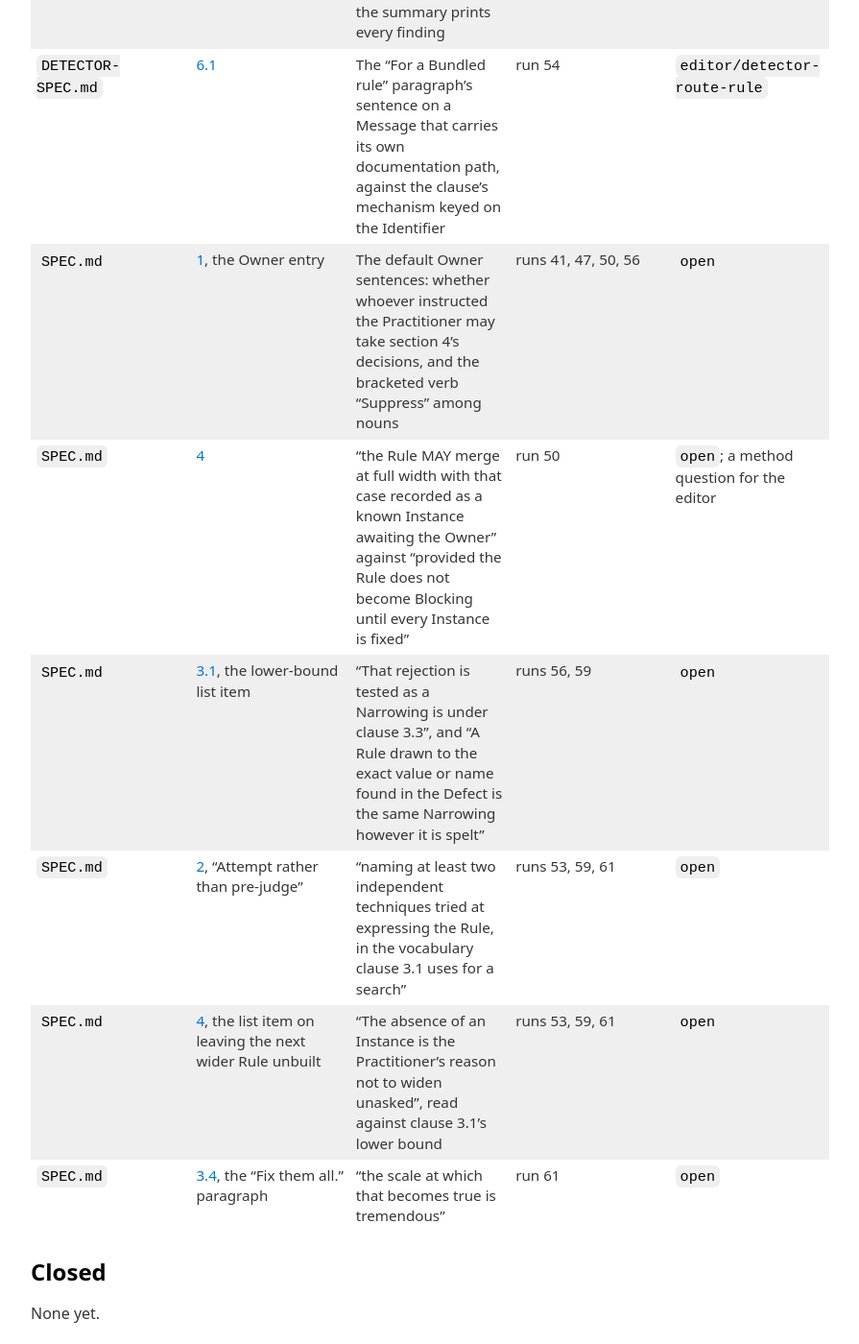
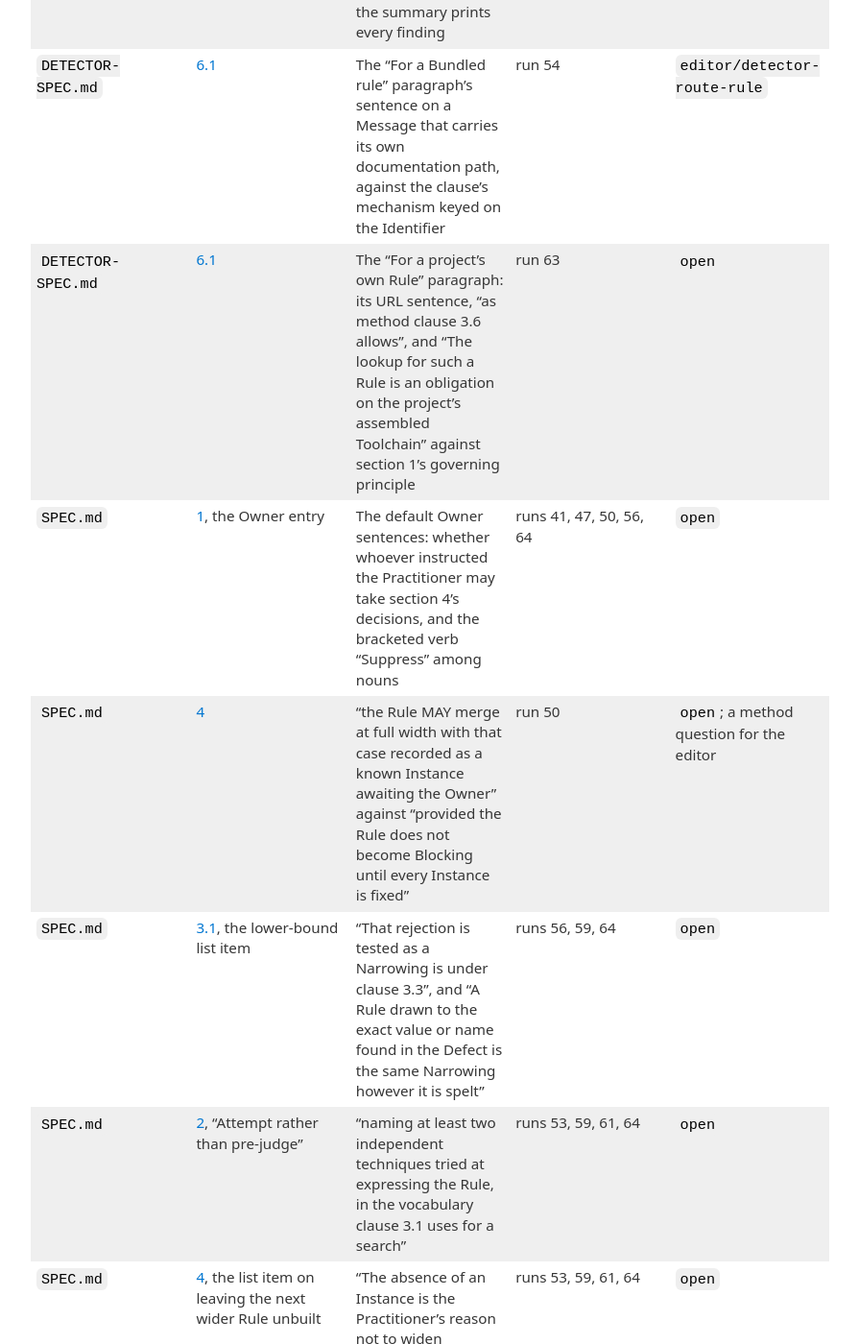
Before and after one commit to Defence-Before-Fix/defence-before-fix.github.io, a Jekyll site: the page built from acceptance/ROUTED.md, in a window 1280 px wide and 1400 px high, scrolled down 2214 px. Shown: the whole window at 96% size, without its empty margins (192-1087 px from the left). Built offline with Jekyll 4.4.1, drawn with Linux system fonts in a browser that asks for light colours; our own code applies the rules of GitHub Pages for plain Markdown files.

Commit message:
Routed findings from runs 63 and 64
acceptance/ROUTED.md gains the detector's clause 6.1 paragraph on a project's own rule, from
run 63, and notes run 64 on the four method rows it raised again.

Co-Authored-By: Claude Fable 5.1 <noreply@anthropic.com>

```diff
--- a/acceptance/ROUTED.md
+++ b/acceptance/ROUTED.md
@@ -15,25 +15,26 @@ untouched text of the change those runs tested, and are listed here so that they
 
 ## Open
 
-| Document           | Clause                                                                                                                                                                                                                                                                                                                       | Passage                                                                                                                                                                              | Raised by                   | Status                                   |
-| ------------------ | ---------------------------------------------------------------------------------------------------------------------------------------------------------------------------------------------------------------------------------------------------------------------------------------------------------------------------- | ------------------------------------------------------------------------------------------------------------------------------------------------------------------------------------ | --------------------------- | ---------------------------------------- |
-| `TOOLING-SPEC.md`  | [9](../TOOLING-SPEC.md#9-conformance) and [9.1](../TOOLING-SPEC.md#91-a-project-that-ships-a-detector-or-a-toolchain-has-two-levels-of-conformance-graded-separately)                                                                                                                                                        | Section 9 counts section 8 in a shipping project's project grade; clause 9.1 says section 8 bears on the artefact grade only                                                         | runs 43, 46, 55             | `editor/toolchain-contradictions`        |
-| `TOOLING-SPEC.md`  | [2](../TOOLING-SPEC.md#2-terminology), [4.2](../TOOLING-SPEC.md#42-the-toolchain-must-resolve-every-identifier-a-defence-it-routes-can-print-from-the-installed-copy-without-network-access), [8.1](../TOOLING-SPEC.md#81-a-shipped-toolchain-must-fail-its-own-release-if-a-bundled-defence-lacks-resolvable-documentation) | The Defence row, "with its documentation, in force and Blocking", against clauses 4.2 and 8.1, which exist to catch a Blocking rule whose documentation is missing                   | runs 33, 40, 43, 46, 49, 55 | `editor/toolchain-contradictions`        |
-| `TOOLING-SPEC.md`  | [9.2](../TOOLING-SPEC.md#92-the-declaration-is-the-claim-and-the-known-gap-record-not-a-condition-of-conformance)                                                                                                                                                                                                            | "MUST record that gap alongside the version" against "The declaration is optional."                                                                                                  | runs 33, 52, 55             | `editor/toolchain-contradictions`        |
-| `TOOLING-SPEC.md`  | [4.3](../TOOLING-SPEC.md#43-the-toolchain-must-forbid-through-a-defence-of-its-own-every-suppression-route-that-bypasses-the-project-record)                                                                                                                                                                                 | The heading, "through a defence of its own", against the body's "MUST disable ... or MUST run a Blocking Defence"                                                                    | runs 33, 55                 | `editor/toolchain-contradictions`        |
-| `TOOLING-SPEC.md`  | [4.1](../TOOLING-SPEC.md#41-every-detector-the-toolchain-routes-a-defence-through-must-conform-to-the-detector-specification)                                                                                                                                                                                                | "That document's MUSTs, in brief, are six", where the detector specification's sections 4 to 7 carry eleven                                                                          | runs 40, 46                 | `editor/toolchain-contradictions`        |
-| `TOOLING-SPEC.md`  | [9](../TOOLING-SPEC.md#9-conformance)                                                                                                                                                                                                                                                                                        | "A Toolchain Conforms with Agent support if, in addition, it satisfies section 7", where section 7 holds only SHOULDs                                                                | run 57                      | `editor/toolchain-contradictions`        |
-| `TOOLING-SPEC.md`  | [5.3](../TOOLING-SPEC.md#53-a-projects-own-defences-must-appear-in-the-listing-alongside-bundled-ones)                                                                                                                                                                                                                       | "Where such a Defence is not expressible in the Toolchain's own Detectors, its entry MAY be sourced from wherever it is enabled": what "such a Defence" and "its entry" refer to     | run 52                      | `open`                                   |
-| `DETECTOR-SPEC.md` | [7.1](../DETECTOR-SPEC.md#71-a-detector-may-offer-an-inline-suppression-route-but-must-make-it-detectable-or-disableable)                                                                                                                                                                                                    | "by a Rule the project can write in the Detector itself", read as the project editing the detector's own source, against clause 4.1's bespoke rules                                  | runs 36, 42, 45, 48, 51, 54 | `editor/detector-route-rule`             |
-| `DETECTOR-SPEC.md` | [8.1](../DETECTOR-SPEC.md#81-a-maintainer-may-declare-the-version-of-this-document-the-detector-conforms-to-and-the-declaration-records-known-gaps)                                                                                                                                                                          | "MUST record that gap alongside the version it declares" against "The declaration is optional."                                                                                      | runs 39, 42                 | `editor/detector-route-rule`             |
-| `DETECTOR-SPEC.md` | [5.3](../DETECTOR-SPEC.md#53-the-result-must-reach-the-practitioner-in-the-output-of-the-command-they-ran)                                                                                                                                                                                                                   | "the location of the remainder": what the remainder is when the summary prints every finding                                                                                         | run 32                      | `editor/detector-route-rule`             |
-| `DETECTOR-SPEC.md` | [6.1](../DETECTOR-SPEC.md#61-the-detector-must-provide-a-mechanism-that-resolves-a-printed-identifier-to-its-documentation)                                                                                                                                                                                                  | The "For a Bundled rule" paragraph's sentence on a Message that carries its own documentation path, against the clause's mechanism keyed on the Identifier                           | run 54                      | `editor/detector-route-rule`             |
-| `SPEC.md`          | [1](../SPEC.md#1-terminology), the Owner entry                                                                                                                                                                                                                                                                               | The default Owner sentences: whether whoever instructed the Practitioner may take section 4's decisions, and the bracketed verb "Suppress" among nouns                               | runs 41, 47, 50, 56         | `open`                                   |
-| `SPEC.md`          | [4](../SPEC.md#4-authority-which-decisions-belong-to-whom)                                                                                                                                                                                                                                                                   | "the Rule MAY merge at full width with that case recorded as a known Instance awaiting the Owner" against "provided the Rule does not become Blocking until every Instance is fixed" | run 50                      | `open`; a method question for the editor |
-| `SPEC.md`          | [3.1](../SPEC.md#31-attribute-the-defect-to-a-class), the lower-bound list item                                                                                                                                                                                                                                              | "That rejection is tested as a Narrowing is under clause 3.3", and "A Rule drawn to the exact value or name found in the Defect is the same Narrowing however it is spelt"           | runs 56, 59                 | `open`                                   |
-| `SPEC.md`          | [2](../SPEC.md#2-when-the-method-applies), "Attempt rather than pre-judge"                                                                                                                                                                                                                                                   | "naming at least two independent techniques tried at expressing the Rule, in the vocabulary clause 3.1 uses for a search"                                                            | runs 53, 59, 61             | `open`                                   |
-| `SPEC.md`          | [4](../SPEC.md#4-authority-which-decisions-belong-to-whom), the list item on leaving the next wider Rule unbuilt                                                                                                                                                                                                             | "The absence of an Instance is the Practitioner's reason not to widen unasked", read against clause 3.1's lower bound                                                                | runs 53, 59, 61             | `open`                                   |
-| `SPEC.md`          | [3.4](../SPEC.md#34-sweep-the-codebase-then-fix-every-instance), the "Fix them all." paragraph                                                                                                                                                                                                                               | "the scale at which that becomes true is tremendous"                                                                                                                                 | run 61                      | `open`                                   |
+| Document           | Clause                                                                                                                                                                                                                                                                                                                       | Passage                                                                                                                                                                                                                   | Raised by                   | Status                                   |
+| ------------------ | ---------------------------------------------------------------------------------------------------------------------------------------------------------------------------------------------------------------------------------------------------------------------------------------------------------------------------- | ------------------------------------------------------------------------------------------------------------------------------------------------------------------------------------------------------------------------- | --------------------------- | ---------------------------------------- |
+| `TOOLING-SPEC.md`  | [9](../TOOLING-SPEC.md#9-conformance) and [9.1](../TOOLING-SPEC.md#91-a-project-that-ships-a-detector-or-a-toolchain-has-two-levels-of-conformance-graded-separately)                                                                                                                                                        | Section 9 counts section 8 in a shipping project's project grade; clause 9.1 says section 8 bears on the artefact grade only                                                                                              | runs 43, 46, 55             | `editor/toolchain-contradictions`        |
+| `TOOLING-SPEC.md`  | [2](../TOOLING-SPEC.md#2-terminology), [4.2](../TOOLING-SPEC.md#42-the-toolchain-must-resolve-every-identifier-a-defence-it-routes-can-print-from-the-installed-copy-without-network-access), [8.1](../TOOLING-SPEC.md#81-a-shipped-toolchain-must-fail-its-own-release-if-a-bundled-defence-lacks-resolvable-documentation) | The Defence row, "with its documentation, in force and Blocking", against clauses 4.2 and 8.1, which exist to catch a Blocking rule whose documentation is missing                                                        | runs 33, 40, 43, 46, 49, 55 | `editor/toolchain-contradictions`        |
+| `TOOLING-SPEC.md`  | [9.2](../TOOLING-SPEC.md#92-the-declaration-is-the-claim-and-the-known-gap-record-not-a-condition-of-conformance)                                                                                                                                                                                                            | "MUST record that gap alongside the version" against "The declaration is optional."                                                                                                                                       | runs 33, 52, 55             | `editor/toolchain-contradictions`        |
+| `TOOLING-SPEC.md`  | [4.3](../TOOLING-SPEC.md#43-the-toolchain-must-forbid-through-a-defence-of-its-own-every-suppression-route-that-bypasses-the-project-record)                                                                                                                                                                                 | The heading, "through a defence of its own", against the body's "MUST disable ... or MUST run a Blocking Defence"                                                                                                         | runs 33, 55                 | `editor/toolchain-contradictions`        |
+| `TOOLING-SPEC.md`  | [4.1](../TOOLING-SPEC.md#41-every-detector-the-toolchain-routes-a-defence-through-must-conform-to-the-detector-specification)                                                                                                                                                                                                | "That document's MUSTs, in brief, are six", where the detector specification's sections 4 to 7 carry eleven                                                                                                               | runs 40, 46                 | `editor/toolchain-contradictions`        |
+| `TOOLING-SPEC.md`  | [9](../TOOLING-SPEC.md#9-conformance)                                                                                                                                                                                                                                                                                        | "A Toolchain Conforms with Agent support if, in addition, it satisfies section 7", where section 7 holds only SHOULDs                                                                                                     | run 57                      | `editor/toolchain-contradictions`        |
+| `TOOLING-SPEC.md`  | [5.3](../TOOLING-SPEC.md#53-a-projects-own-defences-must-appear-in-the-listing-alongside-bundled-ones)                                                                                                                                                                                                                       | "Where such a Defence is not expressible in the Toolchain's own Detectors, its entry MAY be sourced from wherever it is enabled": what "such a Defence" and "its entry" refer to                                          | run 52                      | `open`                                   |
+| `DETECTOR-SPEC.md` | [7.1](../DETECTOR-SPEC.md#71-a-detector-may-offer-an-inline-suppression-route-but-must-make-it-detectable-or-disableable)                                                                                                                                                                                                    | "by a Rule the project can write in the Detector itself", read as the project editing the detector's own source, against clause 4.1's bespoke rules                                                                       | runs 36, 42, 45, 48, 51, 54 | `editor/detector-route-rule`             |
+| `DETECTOR-SPEC.md` | [8.1](../DETECTOR-SPEC.md#81-a-maintainer-may-declare-the-version-of-this-document-the-detector-conforms-to-and-the-declaration-records-known-gaps)                                                                                                                                                                          | "MUST record that gap alongside the version it declares" against "The declaration is optional."                                                                                                                           | runs 39, 42                 | `editor/detector-route-rule`             |
+| `DETECTOR-SPEC.md` | [5.3](../DETECTOR-SPEC.md#53-the-result-must-reach-the-practitioner-in-the-output-of-the-command-they-ran)                                                                                                                                                                                                                   | "the location of the remainder": what the remainder is when the summary prints every finding                                                                                                                              | run 32                      | `editor/detector-route-rule`             |
+| `DETECTOR-SPEC.md` | [6.1](../DETECTOR-SPEC.md#61-the-detector-must-provide-a-mechanism-that-resolves-a-printed-identifier-to-its-documentation)                                                                                                                                                                                                  | The "For a Bundled rule" paragraph's sentence on a Message that carries its own documentation path, against the clause's mechanism keyed on the Identifier                                                                | run 54                      | `editor/detector-route-rule`             |
+| `DETECTOR-SPEC.md` | [6.1](../DETECTOR-SPEC.md#61-the-detector-must-provide-a-mechanism-that-resolves-a-printed-identifier-to-its-documentation)                                                                                                                                                                                                  | The "For a project's own Rule" paragraph: its URL sentence, "as method clause 3.6 allows", and "The lookup for such a Rule is an obligation on the project's assembled Toolchain" against section 1's governing principle | run 63                      | `open`                                   |
+| `SPEC.md`          | [1](../SPEC.md#1-terminology), the Owner entry                                                                                                                                                                                                                                                                               | The default Owner sentences: whether whoever instructed the Practitioner may take section 4's decisions, and the bracketed verb "Suppress" among nouns                                                                    | runs 41, 47, 50, 56, 64     | `open`                                   |
+| `SPEC.md`          | [4](../SPEC.md#4-authority-which-decisions-belong-to-whom)                                                                                                                                                                                                                                                                   | "the Rule MAY merge at full width with that case recorded as a known Instance awaiting the Owner" against "provided the Rule does not become Blocking until every Instance is fixed"                                      | run 50                      | `open`; a method question for the editor |
+| `SPEC.md`          | [3.1](../SPEC.md#31-attribute-the-defect-to-a-class), the lower-bound list item                                                                                                                                                                                                                                              | "That rejection is tested as a Narrowing is under clause 3.3", and "A Rule drawn to the exact value or name found in the Defect is the same Narrowing however it is spelt"                                                | runs 56, 59, 64             | `open`                                   |
+| `SPEC.md`          | [2](../SPEC.md#2-when-the-method-applies), "Attempt rather than pre-judge"                                                                                                                                                                                                                                                   | "naming at least two independent techniques tried at expressing the Rule, in the vocabulary clause 3.1 uses for a search"                                                                                                 | runs 53, 59, 61, 64         | `open`                                   |
+| `SPEC.md`          | [4](../SPEC.md#4-authority-which-decisions-belong-to-whom), the list item on leaving the next wider Rule unbuilt                                                                                                                                                                                                             | "The absence of an Instance is the Practitioner's reason not to widen unasked", read against clause 3.1's lower bound                                                                                                     | runs 53, 59, 61, 64         | `open`                                   |
+| `SPEC.md`          | [3.4](../SPEC.md#34-sweep-the-codebase-then-fix-every-instance), the "Fix them all." paragraph                                                                                                                                                                                                                               | "the scale at which that becomes true is tremendous"                                                                                                                                                                      | run 61                      | `open`                                   |
 
 ## Closed
 
```
